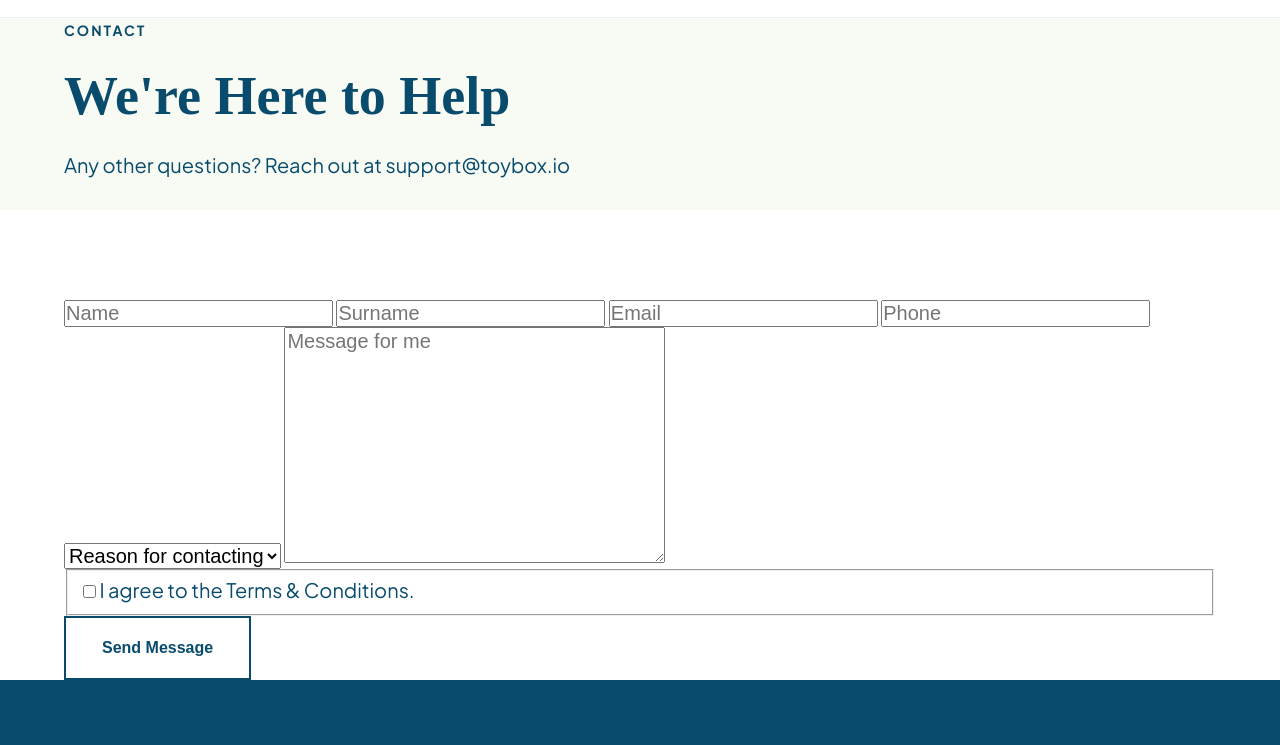
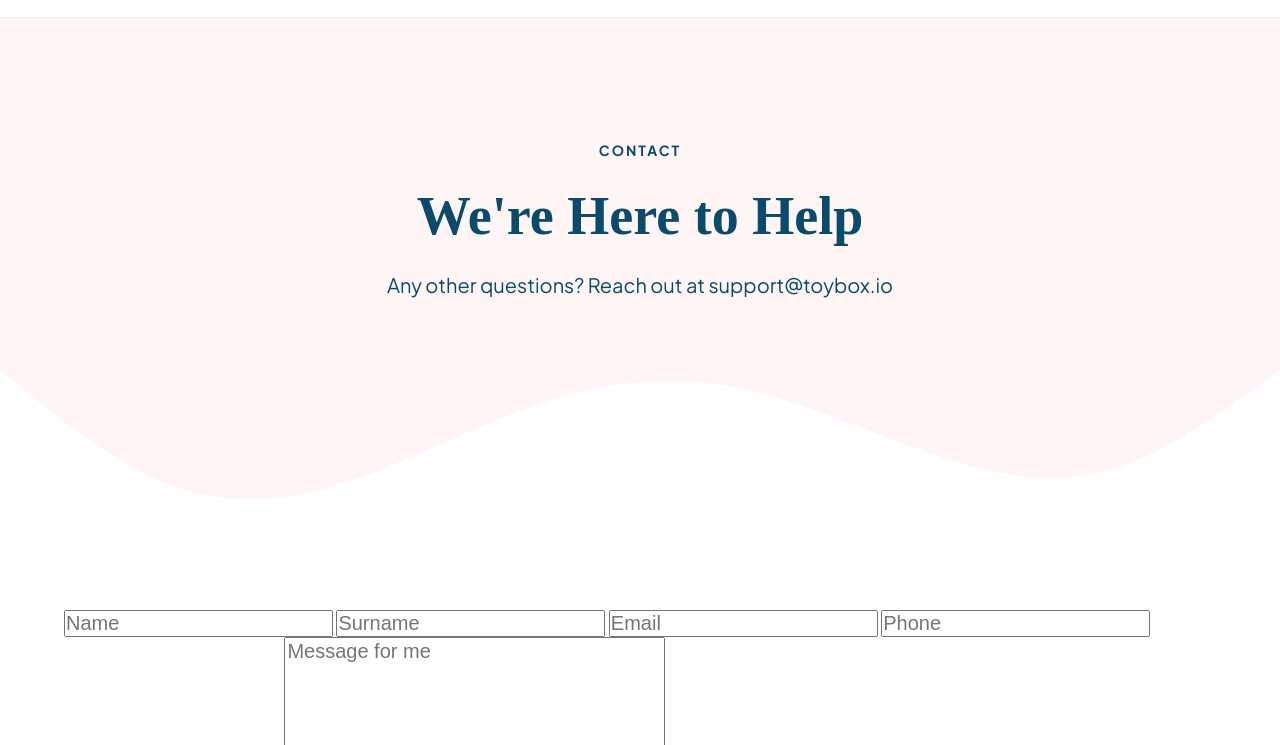
Before and after one commit to JihyeJayPark/ecommerce, a plain HTML site: page contact.html in a window 1280 px wide. Shown: the part 55-800 px from the top of the page. Drawn offline with Linux system fonts and the light colour scheme; files whose address does not match are found by name; a web font is replaced by a local one.

Commit message:
contact header stlyes

```diff
--- a/styles/sass/partials/_header.scss
+++ b/styles/sass/partials/_header.scss
@@ -24,3 +24,22 @@ header {
         }
     }
 }
+
+// Contact page header
+.contactHeader {
+    background-color: $quaternary;
+    padding-top: 120px;
+    text-align: center;
+    .wrapper {
+        padding-bottom: 40px;
+    }
+}
+
+.contactHeader::after {
+    content: "";
+    width: 100%;
+    height: 150px;
+    background-image: url("../assets/wave.svg");
+    background-repeat: no-repeat;
+    background-size: 100% 150px;
+}
```
Also changed, not shown: styles/styles.css.
